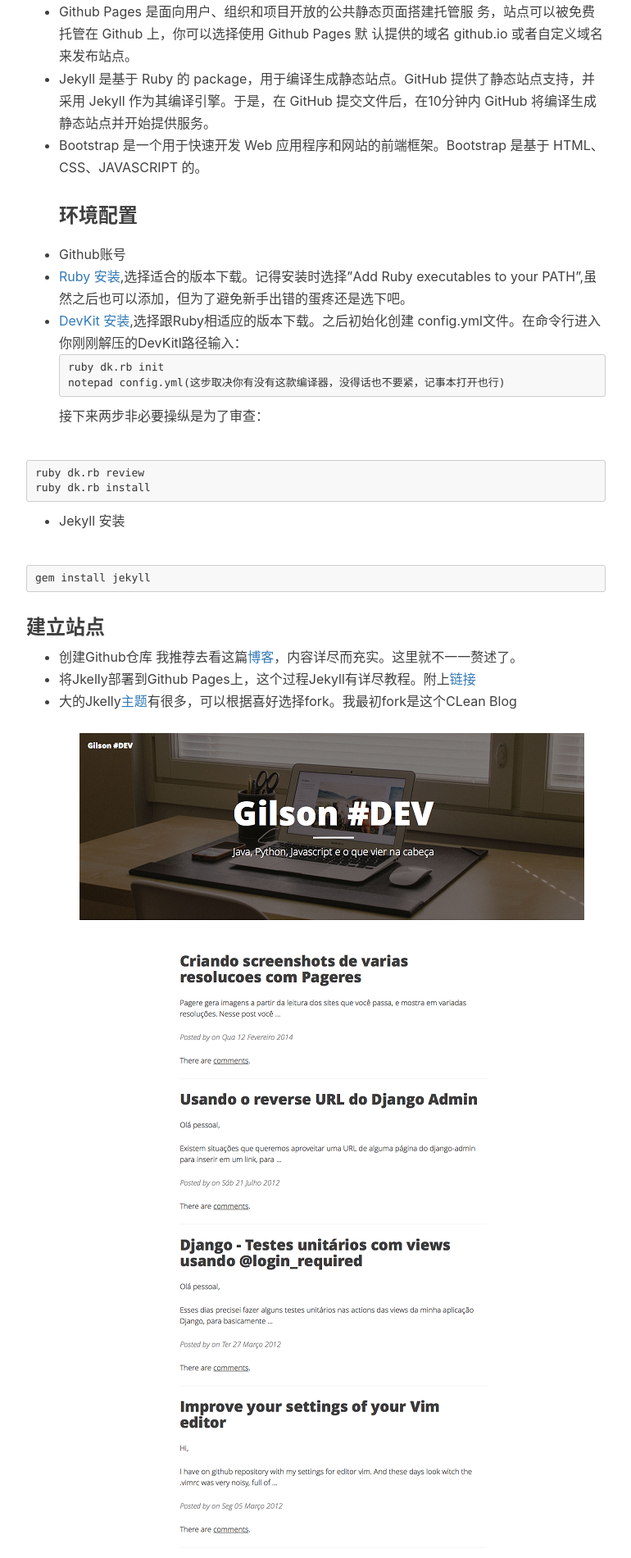
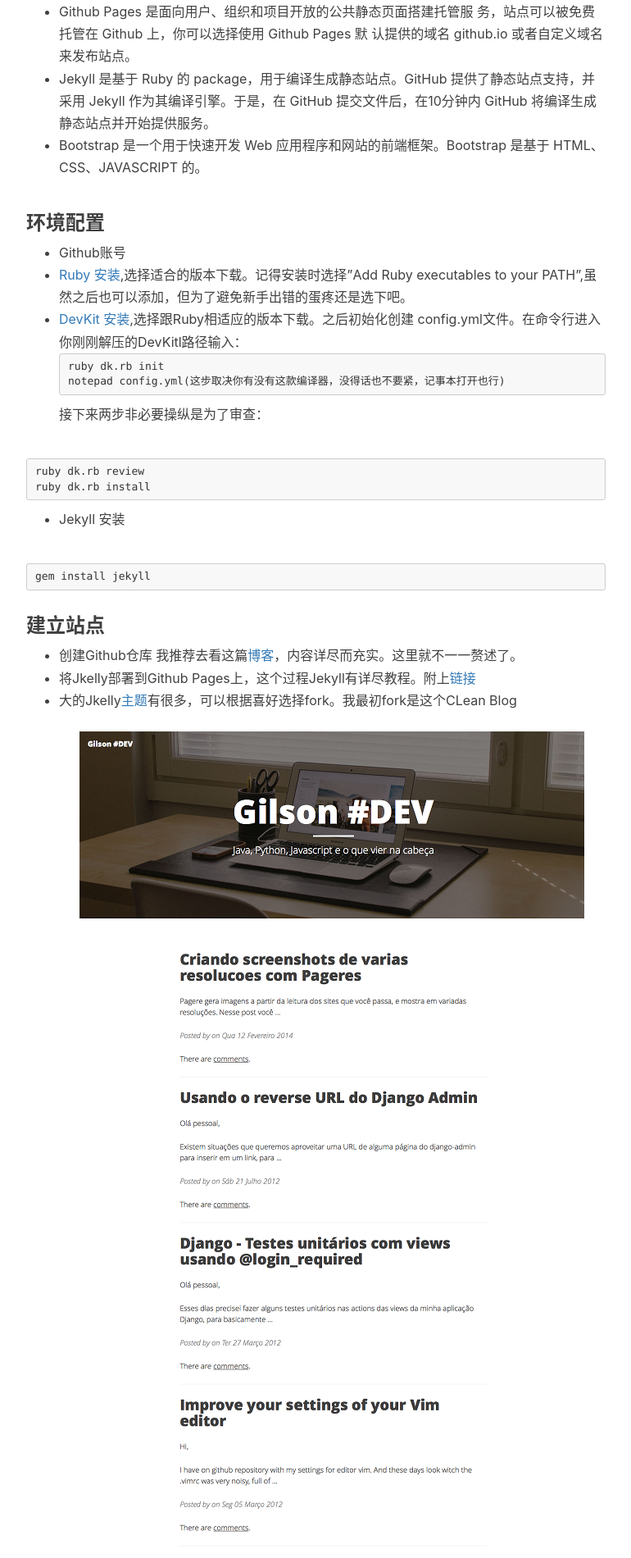
Before and after one commit to underwindfall/underwindfall.github.io, a Jekyll site: the page built from _posts/2016-11-26-hello-2016.md, in a window 1280 px wide. Shown: the part 1235-3135 px from the top of the page at 82% size, without its empty margins (233-1003 px from the left). Built offline with Jekyll 4.4.1, drawn with Linux system fonts in a browser that asks for light colours; nearby versions of some CDN libraries; comment, search, counter and statistics services are not loaded.

Commit message:
commit blog

````diff
--- a/_posts/2016-11-26-hello-2016.md
+++ b/_posts/2016-11-26-hello-2016.md
@@ -22,16 +22,20 @@
 
 <p id="build"></p>
 ---
-## 细节实现 <br/>
+
+## 细节实现
+
 这个博客主要是基于[Github Pages](https://pages.github.com/) + [Jekyll](http://jekyllrb.com/)+[Bootstrap](http://www.bootcss.com/)来进行搭建。用这种方式搭建博客有利有弊，好处是你可以完全托管给Github，坏处就是他生成的是静态网页，添加评论必须使用外部服务，比如评论功能就只能用Disqus或者Duoshuo。后者很多功能已经无法正确实现，这里推荐Disqus。
 
-### 背景知识 <br/>
+### 背景知识
 
 - Git 是一个分布式版本控制/软件配置管理软件，想要开发这个Blog的童鞋懂得基本的Git的知识就行。
 - Github Pages 是面向用户、组织和项目开放的公共静态页面搭建托管服 务，站点可以被免费托管在 Github 上，你可以选择使用 Github Pages 默 认提供的域名 github.io 或者自定义域名来发布站点。
 - Jekyll 是基于 Ruby 的 package，用于编译生成静态站点。GitHub 提供了静态站点支持，并采用 Jekyll 作为其编译引擎。于是，在 GitHub 提交文件后，在10分钟内 GitHub 将编译生成静态站点并开始提供服务。
 - Bootstrap 是一个用于快速开发 Web 应用程序和网站的前端框架。Bootstrap 是基于 HTML、CSS、JAVASCRIPT 的。
-### 环境配置 <br/>
+
+### 环境配置
+
 - Github账号
 - [Ruby 安装](http://rubyinstaller.org/downloads/),选择适合的版本下载。记得安装时选择"Add Ruby executables to your PATH",虽然之后也可以添加，但为了避免新手出错的蛋疼还是选下吧。
 - [DevKit 安装](http://rubyinstaller.org/downloads/),选择跟Ruby相适应的版本下载。之后初始化创建 config.yml文件。在命令行进入你刚刚解压的DevKitl路径输入：<br/>
@@ -50,7 +54,8 @@
 ```
 gem install jekyll
 ```
-### 建立站点 <br/>
+
+### 建立站点
 
 -  创建Github仓库
 我推荐去看这篇[博客](http://www.jianshu.com/p/05289a4bc8b2#)，内容详尽而充实。这里就不一一赘述了。
@@ -82,13 +87,13 @@
 
 在浏览器输入 [127.0.0.1:4000](http://127.0.0.1:4000/),就可以看到博客效果了。
 
-### 个性化设置 <br/>
+### 个性化设置
 
 *   如果你想使用我的模板请把 _posts/ 目录下的文章都去掉。
 *   修改 _config.yml 文件里面的内容为你自己的。
 然后使用 git push 到你自己的仓库里面去，检查你远端仓库，在浏览器输入 username.github.io 就会发现，你有一个漂亮的主题模板了。
 
-## 开发时间线 <br/>
+## 开发时间线
 
 - 2016-11-20
     * 站点框架
@@ -128,7 +133,7 @@
 ---
 
 
-## 特别鸣谢：<br/>
+## 特别鸣谢：
 
 * [黄玄](http://huangxuan.me)：最终 fork 他的啦，改了一些，作品好赞！
 
````
